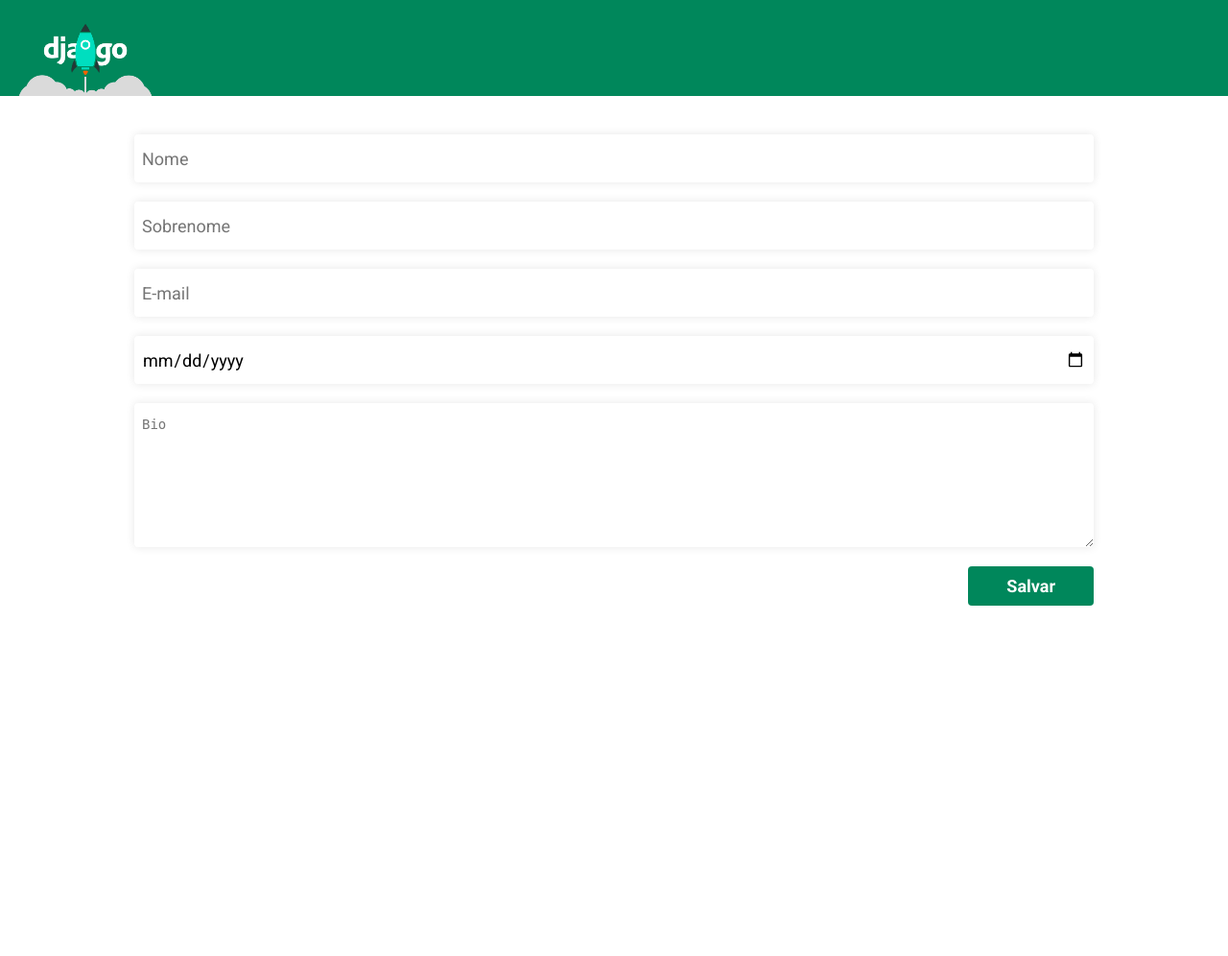
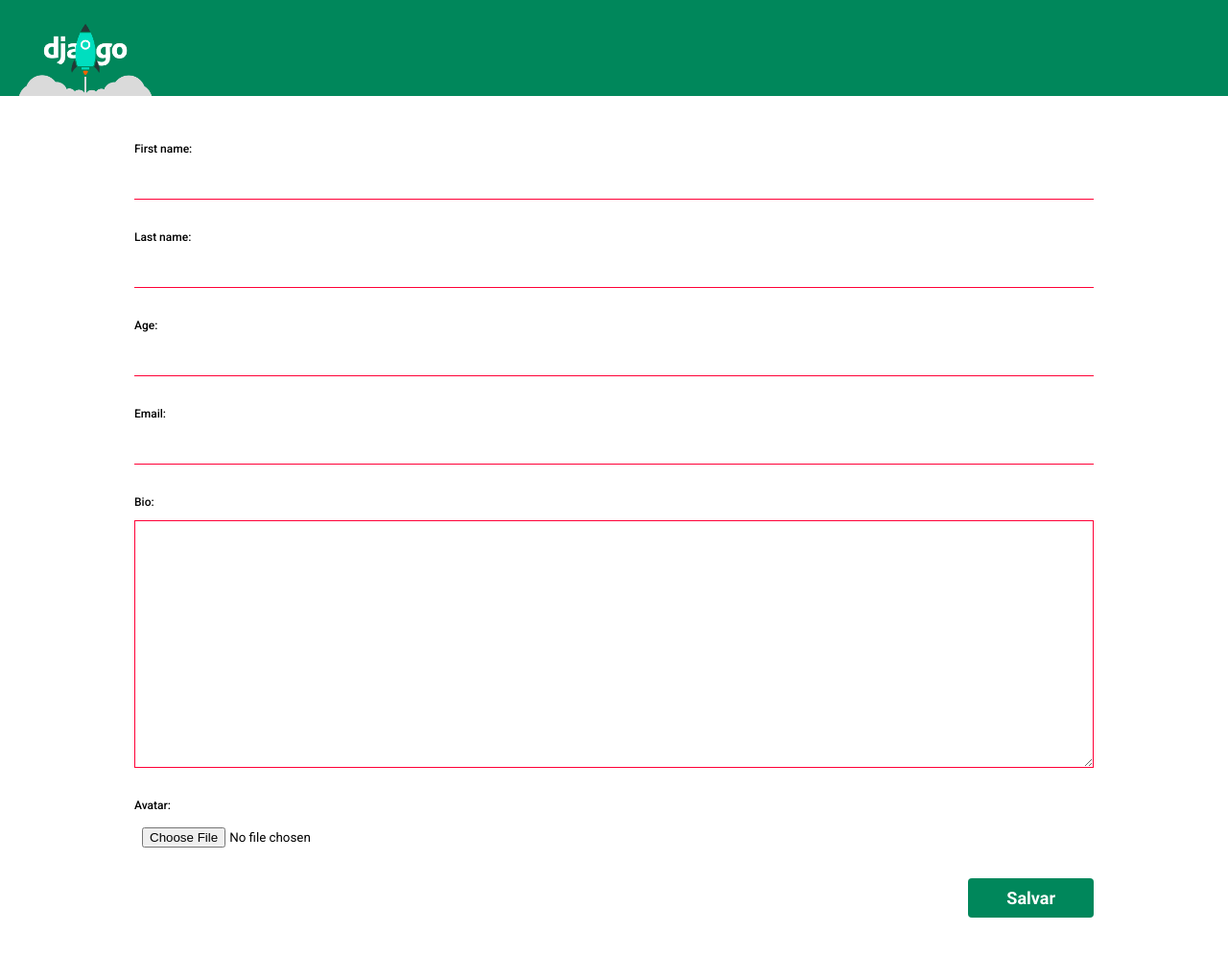
Before and after one commit to rafaelmellooo/django-basicconcepts, a Django app: page /users/new/ in a window 1280 px wide. Shown: the whole page at 96% size. Before the commit the page ends 631 px from the top, so only its background shows below. Run offline with Django 3.2, Linux system fonts and the light colour scheme.

Commit message:
The database is connected to the add page, manipulating forms with Django

```diff
--- a/static/styles/user/detail.css
+++ b/static/styles/user/detail.css
@@ -66,5 +66,5 @@
 
 div.bio p {
   font-size: 14px;
-  line-height: 2;
+  line-height: 24px;
 }
--- a/static/styles/user/new.css
+++ b/static/styles/user/form.css
@@ -32,37 +32,77 @@
   padding: 20px 100px;
   display: flex;
   flex-direction: column;
-  align-items: flex-end;
 }
 
 textarea#bio {
   resize: vertical;
 }
 
+main form label {
+  font-size: 12px;
+  padding: 8px 0;
+  font-weight: 500;
+}
+
+main form ul {
+  list-style: none;
+}
+
+main form ul li {
+  display: flex;
+  align-items: center;
+  font-size: 11px;
+  color: #ffcc00;
+  font-weight: 500;
+}
+
+main form ul li::before {
+  margin-right: 4px;
+  content: "⚠️";
+}
+
 main form input,
 main form textarea {
   display: block;
   width: 100%;
-  margin-bottom: 20px;
   padding: 8px;
-  border-radius: 4px;
+  margin-bottom: 24px;
   border: none;
-  box-shadow: 0 0 10px rgba(0, 0, 0, 0.1);
 }
 
-main form input {
-  height: 50px;
+main form input:not([type='file']) {
   font-size: 18px;
+}
+
+main form input:not([type='file']):invalid {
+  box-shadow: none !important;
+  border-bottom: thin solid rgb(255, 0, 55) !important;
+}
+
+main form input:not([type='file']):valid {
+  box-shadow: none !important;
+  border-bottom: thin solid rgb(10, 187, 89) !important;
 }
 
 main form textarea {
   padding: 8px;
-  min-height: 150px;
-  line-height: 2;
+  line-height: 24px;
   font-size: 14px;
+  margin-top: 4px;
+}
+
+main form textarea:invalid {
+  box-shadow: none !important;
+  border: thin solid rgb(255, 0, 55);
+}
+
+main form textarea:valid {
+  box-shadow: none !important;
+  border: thin solid rgb(10, 187, 89);
 }
 
 main form button {
+  align-self: flex-end;
   display: block;
   padding: 10px 40px;
   background-color: #00875b;
--- /dev/null
+++ b/templates/user/form.html
@@ -0,0 +1,32 @@
+{% load static %}
+
+<!DOCTYPE html>
+<html lang="en">
+
+<head>
+  <meta charset="UTF-8">
+  <meta name="viewport" content="width=device-width, initial-scale=1.0">
+  <title>Form</title>
+  <link rel="stylesheet" href="{% static 'styles/user/form.css' %}">
+</head>
+
+<body>
+
+  <header>
+    <a href="{% url 'index' %}">
+      <img src="{% static 'django.png' %}" alt="django" />
+    </a>
+  </header>
+
+  <main>
+    <form method="POST" enctype="multipart/form-data">
+      {% csrf_token %}
+      {{ form }}
+
+      <button type="submit">Salvar</button>
+    </form>
+  </main>
+
+</body>
+
+</html>
--- a/templates/user/new.html
+++ /dev/null
@@ -1,39 +0,0 @@
-{% load static %}
-
-<!DOCTYPE html>
-<html lang="en">
-
-<head>
-  <meta charset="UTF-8">
-  <meta name="viewport" content="width=device-width, initial-scale=1.0">
-  <title>New</title>
-  <link rel="stylesheet" href="{% static 'styles/user/new.css' %}">
-</head>
-
-<body>
-
-  <header>
-    <a href="{% url 'index' %}">
-      <img src="{% static 'django.png' %}" alt="django" />
-    </a>
-  </header>
-
-  <main>
-    <form>
-      <input type="text" id="first-name" placeholder="Nome" required />
-
-      <input type="text" id="last-name" placeholder="Sobrenome" required />
-
-      <input type="email" id="email" placeholder="E-mail" required />
-
-      <input type="date" id="date-of-birth" required />
-
-      <textarea id="bio" placeholder="Bio"></textarea>
-
-      <button type="submit">Salvar</button>
-    </form>
-  </main>
-
-</body>
-
-</html>
--- /dev/null
+++ b/users/forms.py
@@ -0,0 +1,16 @@
+from django.forms import ModelForm
+
+from .models import User
+
+
+class UserForm(ModelForm):
+    class Meta:
+        model = User
+        fields = [
+            'first_name',
+            'last_name',
+            'age',
+            'email',
+            'bio',
+            'avatar'
+        ]
--- a/users/views.py
+++ b/users/views.py
@@ -1,5 +1,6 @@
-from django.shortcuts import get_object_or_404, render
+from django.shortcuts import get_object_or_404, redirect, render
 
+from .forms import UserForm
 from .models import User
 
 
@@ -18,4 +19,19 @@
 
 
 def new(request):
-    return render(request, 'user/new.html')
+    if request.method == 'POST':
+        form = UserForm(request.POST, request.FILES)
+
+        if form.is_valid():
+            form.save()
+            return redirect('index')
+        else:
+            return render(request, 'user/form.html', {
+                'form': form
+            })
+    else:
+        form = UserForm()
+
+        return render(request, 'user/form.html', {
+            'form': form
+        })
```
Also changed, not shown: static/styles/user/index.css (+5 -5 lines).
